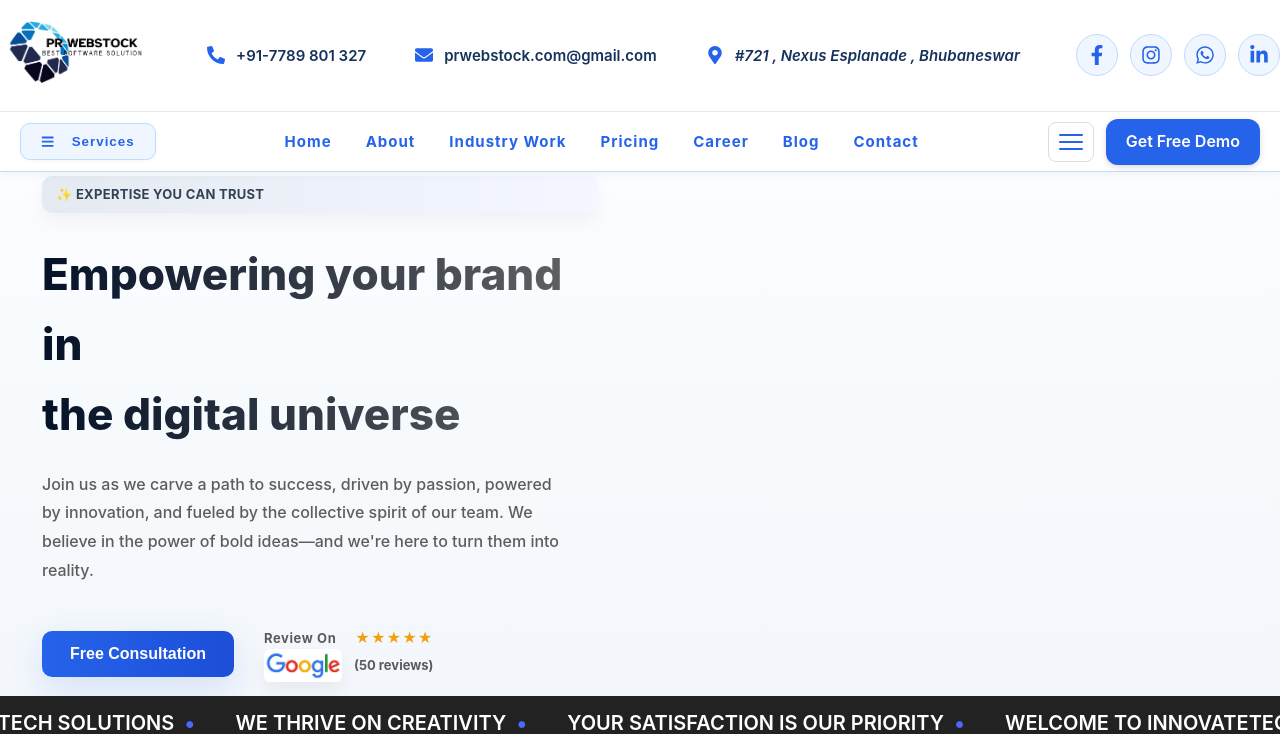
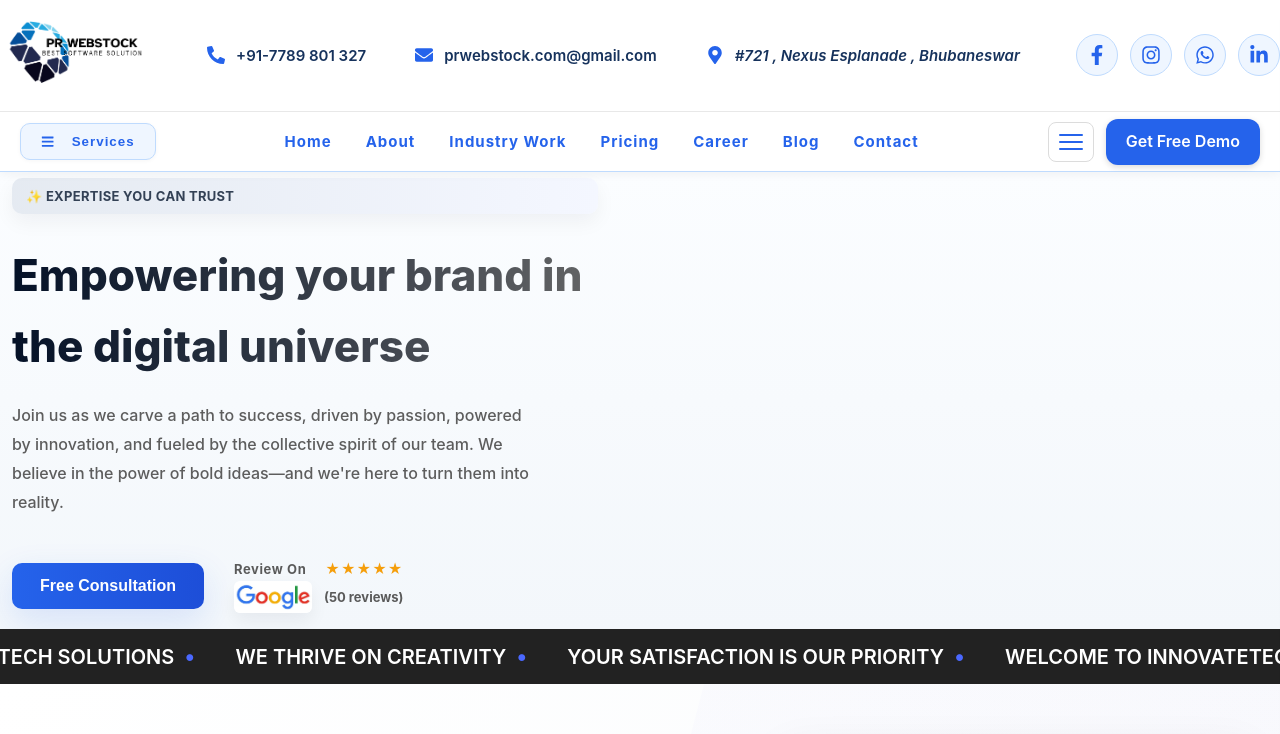
Before and after one commit to CODE-WITH-PRASANTA/PR-WEBSTOCK, a React (Vite) app in the folder Frontend/: page / in a window 1280 px wide. Shown: the top 734 px of the page. Built offline with nearby package versions, Linux system fonts and the light colour scheme.

Commit message:
Hero Section

```diff
--- a/Frontend/src/Components/Herosection/Herosection.css
+++ b/Frontend/src/Components/Herosection/Herosection.css
@@ -289,10 +289,3 @@
   }
   .herosec-img { border-radius: 14px; }
 }
-
-/* add padding on max-width 1600px */
-@media (max-width: 1600px) {
-  .hero {
-    padding: 0 30px;  /* <-- you can adjust value here */
-  }
-}
```
